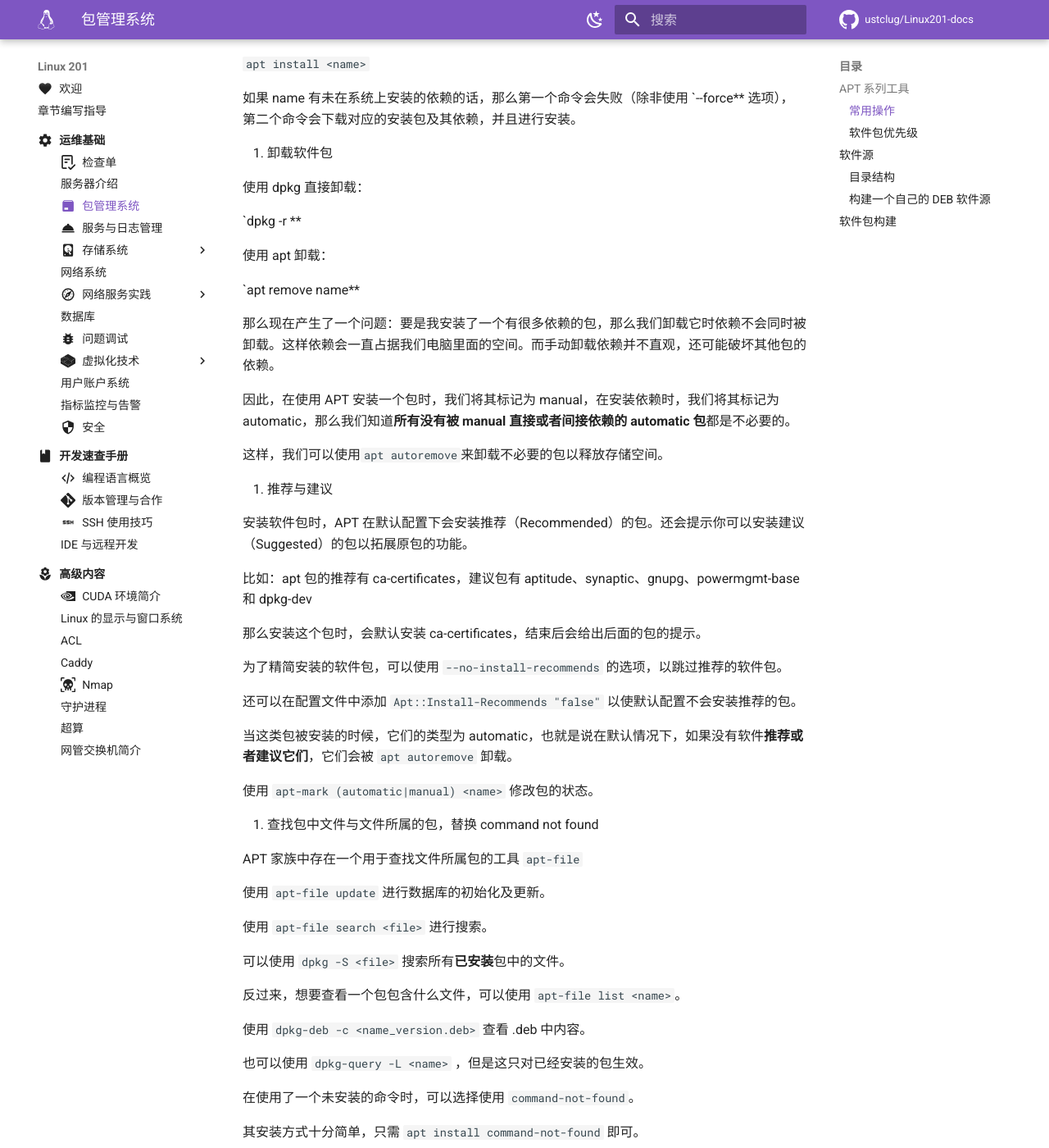
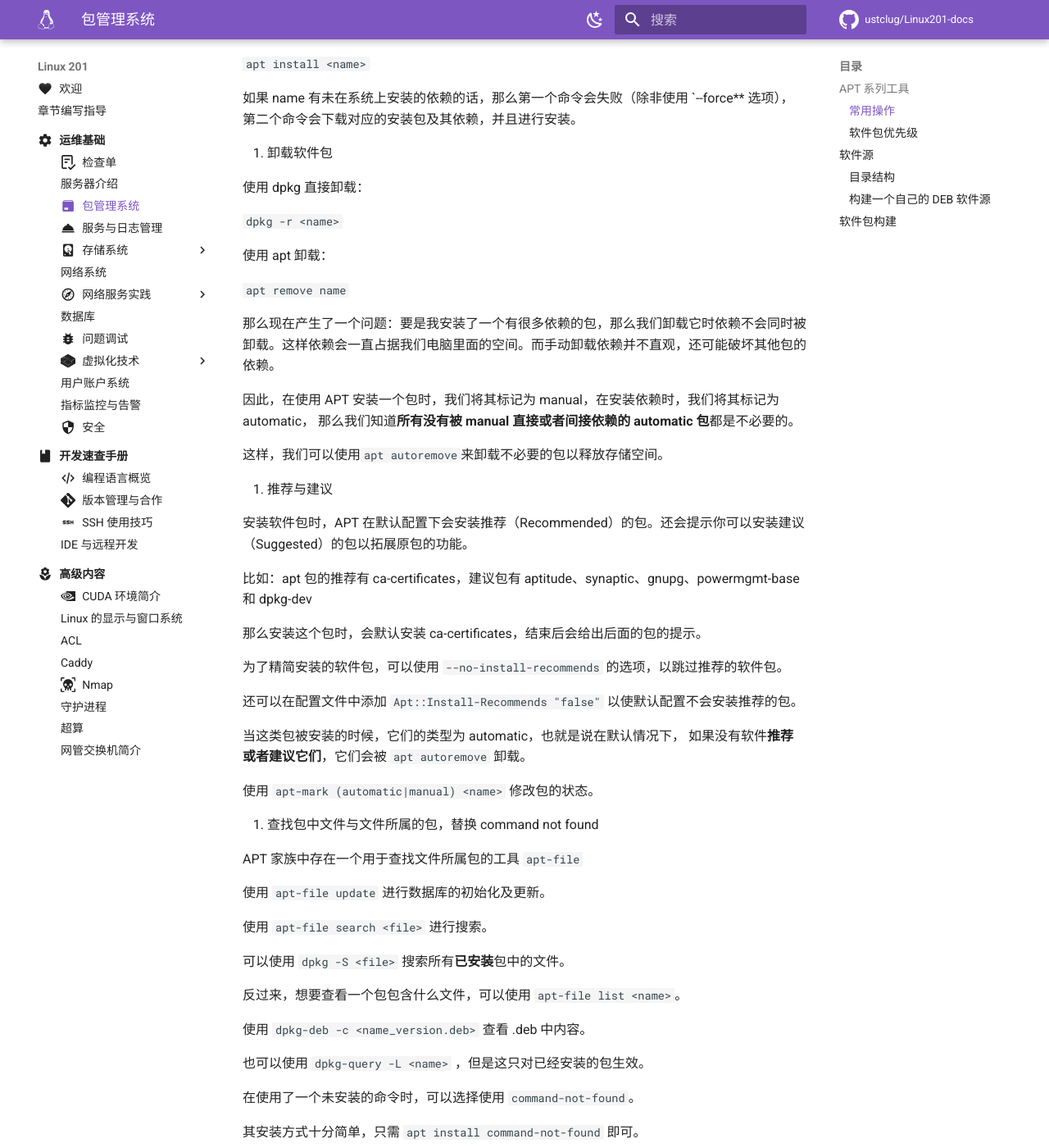
Before and after one commit to ustclug/Linux201-docs, an MkDocs documentation site: the page built from docs/ops/package.md, in a window 1280 px wide and 1400 px high, scrolled down 860 px. Shown: the whole window at 82% size. Built offline with MkDocs 1.6.1 and Material for MkDocs 9.7.7, drawn with Linux system fonts in a browser that asks for light colours; comment, search, counter and statistics services are not loaded; some of the changed lines change nothing that is shown; some of the changed text lies outside the part shown.

Commit message:
modified docs/ops/package.md

```diff
--- a/docs/ops/package.md
+++ b/docs/ops/package.md
@@ -24,7 +24,7 @@
 
 ### 常用操作
 
-0. 安装软件包
+1. 安装软件包
 
    如果我们需要安装一个名称为 name 的包
 
@@ -38,23 +38,24 @@
 
    如果 name 有未在系统上安装的依赖的话，那么第一个命令会失败（除非使用 `--force** 选项），第二个命令会下载对应的安装包及其依赖，并且进行安装。
 
-0. 卸载软件包
+2. 卸载软件包
 
    使用 dpkg 直接卸载：
 
-   `dpkg -r <name>**
+   `dpkg -r <name>`
 
    使用 apt 卸载：
 
-   `apt remove name**
+   `apt remove name`
 
    那么现在产生了一个问题：要是我安装了一个有很多依赖的包，那么我们卸载它时依赖不会同时被卸载。这样依赖会一直占据我们电脑里面的空间。而手动卸载依赖并不直观，还可能破坏其他包的依赖。
 
-   因此，在使用 APT 安装一个包时，我们将其标记为 manual，在安装依赖时，我们将其标记为 automatic，那么我们知道**所有没有被 manual 直接或者间接依赖的 automatic 包**都是不必要的。
+   因此，在使用 APT 安装一个包时，我们将其标记为 manual，在安装依赖时，我们将其标记为 automatic，
+   那么我们知道**所有没有被 manual 直接或者间接依赖的 automatic 包**都是不必要的。
 
    这样，我们可以使用`apt autoremove`来卸载不必要的包以释放存储空间。
 
-0. 推荐与建议
+3. 推荐与建议
 
    安装软件包时，APT 在默认配置下会安装推荐（Recommended）的包。还会提示你可以安装建议（Suggested）的包以拓展原包的功能。
 
@@ -66,11 +67,12 @@
 
    还可以在配置文件中添加 `Apt::Install-Recommends "false"` 以使默认配置不会安装推荐的包。
 
-   当这类包被安装的时候，它们的类型为 automatic，也就是说在默认情况下，如果没有软件**推荐或者建议它们**，它们会被 `apt autoremove` 卸载。
+   当这类包被安装的时候，它们的类型为 automatic，也就是说在默认情况下，
+   如果没有软件**推荐或者建议它们**，它们会被 `apt autoremove` 卸载。
 
    使用 `apt-mark (automatic|manual) <name>` 修改包的状态。
 
-0. 查找包中文件与文件所属的包，替换 command not found
+4. 查找包中文件与文件所属的包，替换 command not found
 
    APT 家族中存在一个用于查找文件所属包的工具 `apt-file`
 
@@ -90,13 +92,14 @@
 
    其安装方式十分简单，只需 `apt install command-not-found` 即可。
 
-0. 查找包
+5. 查找包
 
    `apt search <name>` 可以进行包的查找。
 
    也可以通过使用一种特殊的语法（apt-patterns）来进行更具体的查找。
 
-   比如你想寻找已经安装，并且名称包含 gcc 的软件，可以使用 `~i ~ngcc` ，如果要求名称完全匹配，可以使用 `~i ?exact-name(gcc)`
+   比如你想寻找已经安装，并且名称包含 gcc 的软件，可以使用 `~i ~ngcc`，
+   如果要求名称完全匹配，可以使用 `~i ?exact-name(gcc)`
 
    以下是一些常见的 apt-patterns 单位
 
@@ -108,7 +111,7 @@
    - `~U` 可以升级的包。
    - `~nREGEX` 包名称满足正则表达式的包。
 
-0. 固定包
+6. 固定包
 
    有时我们希望固定一个包，使得这个包不会被改变或升级。
 
```
